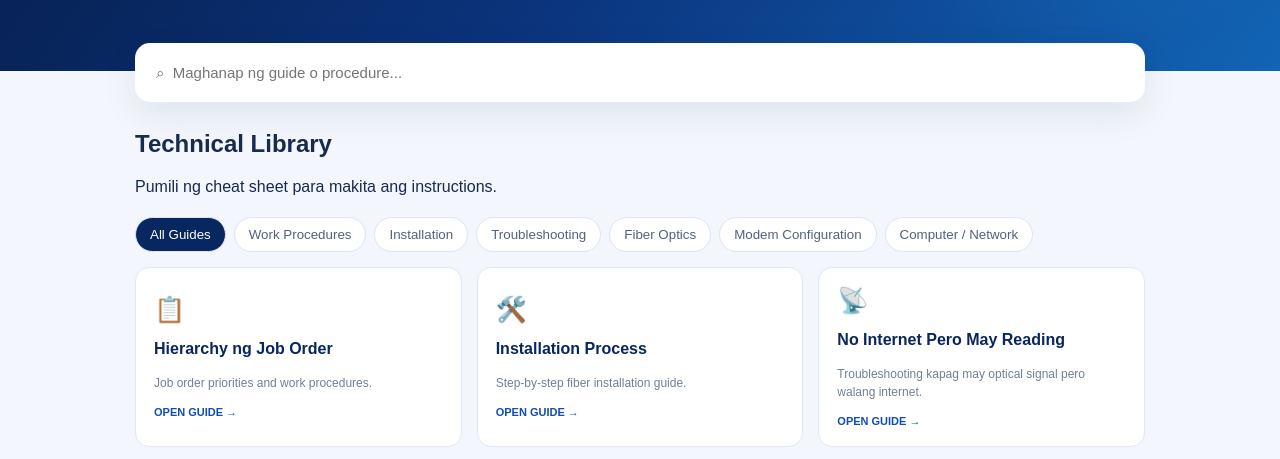
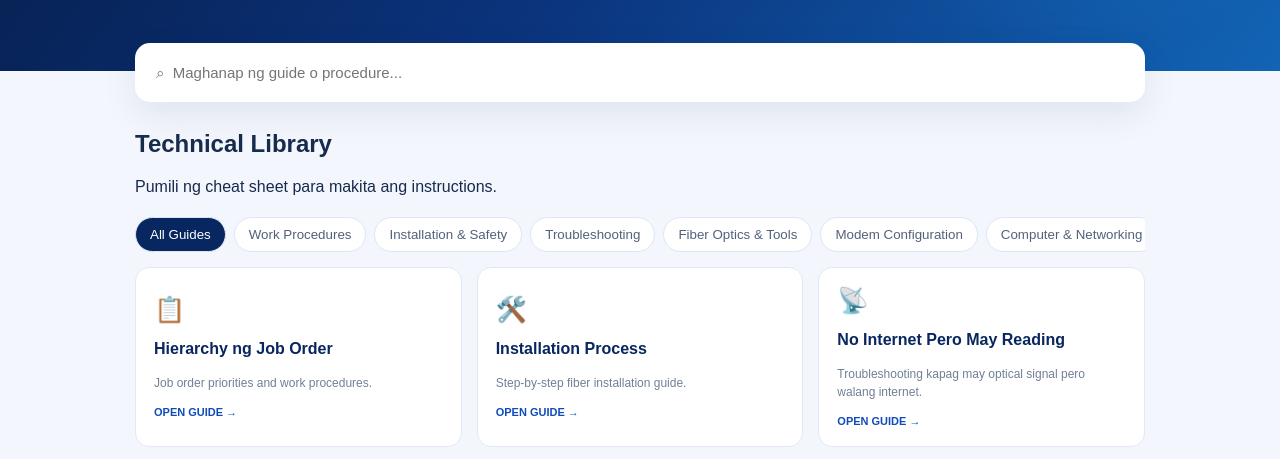
Before and after one commit to yanaborja610-hub/inconnek_cheat_sheet, a plain HTML site: page index.html in a window 1280 px wide. Shown: the part 332-791 px from the top of the page. Drawn offline with Linux system fonts and the light colour scheme.

Commit message:
Updated category buttons

```diff
--- a/index.html
+++ b/index.html
@@ -447,7 +447,7 @@
 
             {
                 title: "Installation Process",
-                category: "Installation",
+                category: "Installation & Safety",
                 icon: "🛠️",
                 description: "Step-by-step fiber installation guide.",
 
@@ -523,7 +523,7 @@
 
             {
                 title: "High Reading – Cleaver Check",
-                category: "Fiber Optics",
+                category: "Fiber Optics & Tools",
                 icon: "✂️",
                 description: "Cleaver checking kapag paulit-ulit ang high reading at red LOS.",
 
@@ -563,7 +563,7 @@
 
             {
                 title: "Laptop/PC na Hindi Makakonekta",
-                category: "Computer / Network",
+                category: "Computer & Networking",
                 icon: "💻",
                 description: "Manual IP address configuration.",
 
@@ -584,7 +584,7 @@
 
             {
                 title: "Pagpapalit ng VFL Laser ng OTDR",
-                category: "Fiber Optics",
+                category: "Fiber Optics & Tools",
                 icon: "🔦",
                 description: "Pagpapalit ng laser tube at final output test.",
 
@@ -605,7 +605,7 @@
 
 			{
   				title: "Wastong Paglalatag ng Kable at Pagtugon sa Posibleng Aksidente",
-    			category: "Work Procedures",
+    			category: "Installation & Safety",
     			icon: "🚧",
    				description: "Proper cable installation, public safety, and response to accidental incidents.",
 
@@ -625,7 +625,7 @@
 
 			{
    	 			title: "Pagpapanatili ng mga Subscriber at Maayos na Paglutas ng mga Reklamo",
-    			category: "Work Procedures",
+    			category: "Customer Service & Retention",
    	 			icon: "🤝",
     			description: "Proper customer handling, immediate troubleshooting, and subscriber retention.",
 
```
